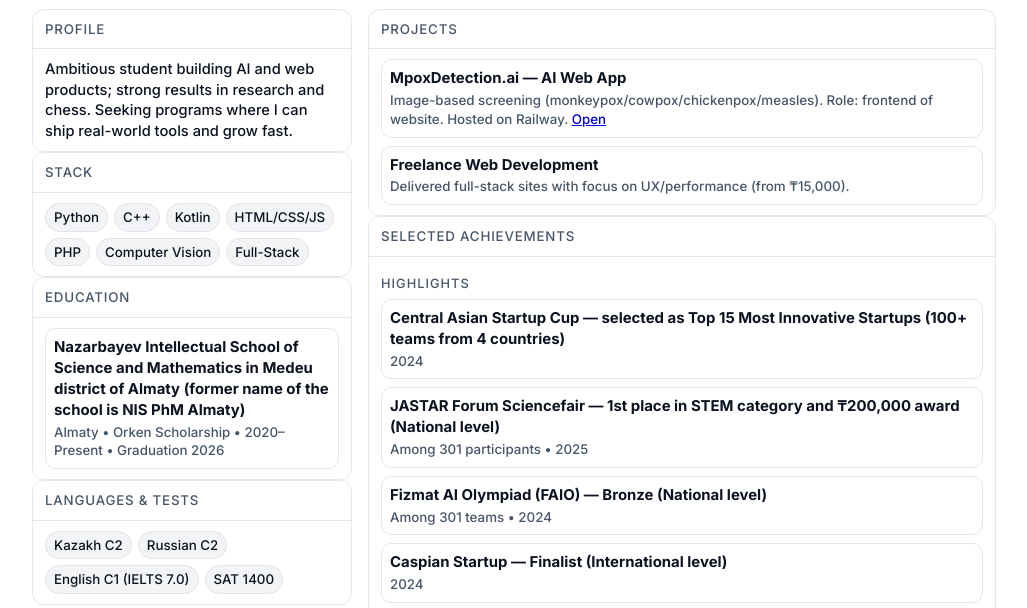
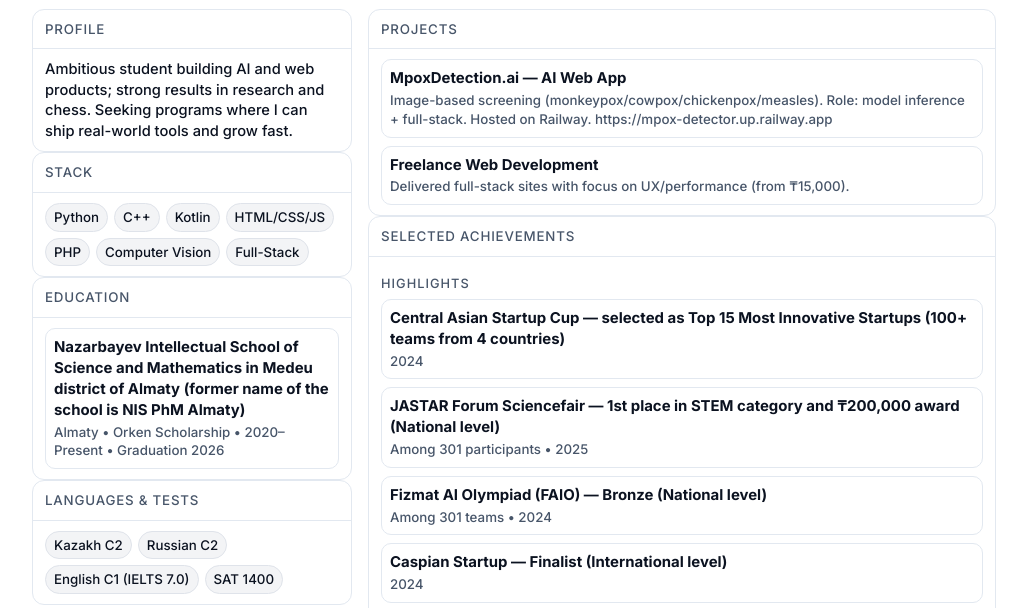
Before and after one commit to Galym7707/My-Resume-1page, a plain HTML site: page index.html in a window 1280 px wide. Shown: the part 155-763 px from the top of the page, without its empty margins (126-1153 px from the left). Drawn offline with Linux system fonts and the light colour scheme.

Commit message:
Update index.html

```diff
--- a/index.html
+++ b/index.html
@@ -124,7 +124,7 @@
           <div class="bd items">
             <div class="item avoid">
               <h4>MpoxDetection.ai — AI Web App</h4>
-              <div class="meta">Image-based screening (monkeypox/cowpox/chickenpox/measles). Role: frontend of website. Hosted on Railway. <a href="https://mpox-detector.up.railway.app" target="_blank">Open</a></div>
+              <div class="meta">Image-based screening (monkeypox/cowpox/chickenpox/measles). Role: model inference + full-stack. Hosted on Railway. https://mpox-detector.up.railway.app</div>
             </div>
             <div class="item avoid">
               <h4>Freelance Web Development</h4>
```
